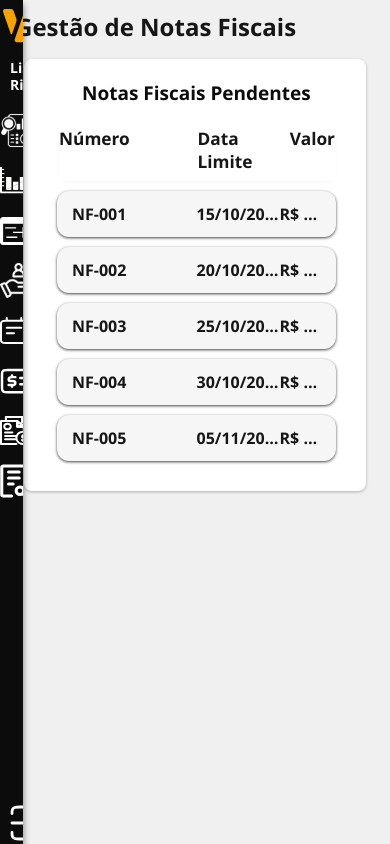
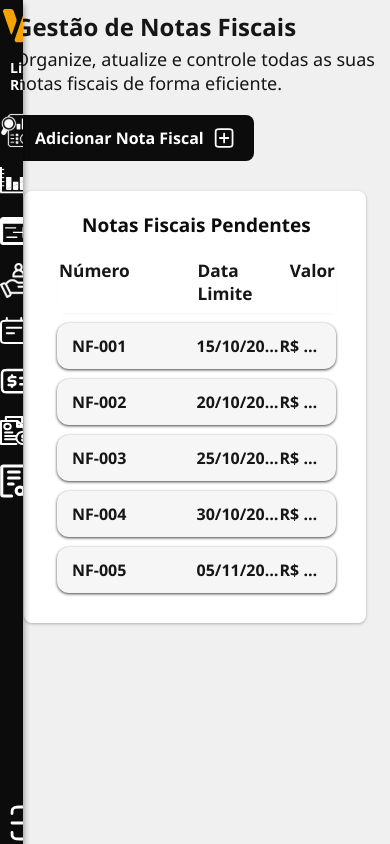
Before and after one commit to Grupo-6-2SISA/veredictum-frontend, a React (Vite) app in the folder veredictum/: page /NotasFiscais in a window 390 px wide. Built offline with nearby package versions, Linux system fonts and the light colour scheme.

Commit message:
Criando e adicionando os campos no modal de "Adicionar nota fiscal"

```diff
--- a/veredictum/src/pages/NotasFiscais/NotasFiscais.css
+++ b/veredictum/src/pages/NotasFiscais/NotasFiscais.css
@@ -24,15 +24,61 @@
 }
 
 /* Cabeçalho da página */
-.page-header {
+.header-top {
+    display: flex;
+    justify-content: space-between;
+    align-items: flex-start;
     margin-bottom: 30px;
+    padding: 0 20px;
 }
 
-.page-header h1 {
+.head-description {
+    display: flex;
+    flex-direction: column;
+    align-items: flex-start;
+    justify-content: center;
+}
+
+.div_topo h1 {
     color: var(--dark-black);
     font-size: 32px;
     font-weight: 700;
     margin: 0;
+}
+
+.head-description .description {
+    font-size: 18px;
+    font-weight: 400;
+    color: var(--dark-black);
+    margin: 8px 0 0 0;
+    max-width: 500px;
+}
+
+/* Botão de adicionar */
+.btn-new-appointment {
+    display: flex;
+    align-items: center;
+    gap: 10px;
+    background-color: var(--darkness-black);
+    color: var(--white-normal);
+    border: none;
+    padding: 12px 20px;
+    border-radius: 8px;
+    font-size: 16px;
+    font-weight: 600;
+    cursor: pointer;
+    transition: all 0.3s ease;
+    white-space: nowrap;
+}
+
+.btn-new-appointment:hover {
+    background-color: var(--dark-black);
+    transform: translateY(-2px);
+}
+
+.btn-new-appointment img {
+    width: 20px;
+    height: 20px;
 }
 
 /* Container para os cards */
@@ -61,7 +107,7 @@
         min-width: 500px;
     }
 
-    .page-header h1 {
+    .div_topo h1 {
         font-size: 28px;
     }
 }
@@ -91,11 +137,179 @@
         max-height: none;
     }
 
-    .page-header h1 {
+    .div_topo h1 {
         font-size: 24px;
     }
 
-    .page-header {
-        margin-bottom: 20px;
+    .header-top {
+        flex-direction: column;
+        align-items: flex-start;
+        gap: 20px;
+        padding: 0;
     }
 }
+
+/* Modal */
+.modal {
+    position: fixed;
+    z-index: 9999;
+    left: 0;
+    top: 0;
+    width: 100%;
+    height: 100%;
+    background: rgba(0, 0, 0, 0.4);
+    display: flex;
+    align-items: center;
+    justify-content: center;
+}
+
+.modal-content {
+    background: var(--white-normal);
+    border-radius: 12px;
+    padding: 0;
+    width: 90%;
+    max-width: 800px;
+    max-height: 90vh;
+    overflow-y: auto;
+    box-shadow: 0 10px 30px rgba(0, 0, 0, 0.3);
+}
+
+.modal-header {
+    display: flex;
+    justify-content: space-between;
+    align-items: center;
+    padding: 20px 24px;
+    border-bottom: 1px solid #eee;
+    background-color: var(--darkness-black);
+    border-radius: 12px 12px 0 0;
+}
+
+.modal-header h2 {
+    margin: 0;
+    color: var(--white-normal);
+    font-size: 24px;
+    font-weight: 700;
+}
+
+.modal-close-btn {
+    background: none;
+    border: none;
+    cursor: pointer;
+    padding: 8px;
+    border-radius: 50%;
+    display: flex;
+    align-items: center;
+    justify-content: center;
+    transition: all 0.3s ease;
+    width: 40px;
+    height: 40px;
+}
+
+.modal-close-btn:hover {
+    background-color: rgba(255, 255, 255, 0.1);
+    transform: scale(1.1);
+}
+
+.modal-close-btn img {
+    width: 24px;
+    height: 24px;
+    filter: invert(1); /* Torna o ícone branco */
+}
+
+/* Alternativa: Botão X textual */
+.modal-close-btn-text {
+    background: none;
+    border: none;
+    cursor: pointer;
+    padding: 8px;
+    border-radius: 50%;
+    display: flex;
+    align-items: center;
+    justify-content: center;
+    transition: all 0.3s ease;
+    width: 40px;
+    height: 40px;
+    font-size: 24px;
+    font-weight: bold;
+    color: #666;
+}
+
+.modal-close-btn-text:hover {
+    background-color: #f5f5f5;
+    color: #333;
+    transform: scale(1.1);
+}
+
+/* Overlay do modal para fechar ao clicar fora */
+.modal-overlay {
+    position: fixed;
+    z-index: 9999;
+    left: 0;
+    top: 0;
+    width: 100%;
+    height: 100%;
+    background: rgba(0, 0, 0, 0.4);
+    display: flex;
+    align-items: center;
+    justify-content: center;
+}
+
+/* Formulário */
+.appointment-form {
+    padding: 24px;
+}
+
+.form-row {
+    display: grid;
+    grid-template-columns: repeat(2, 1fr);
+    gap: 20px;
+    margin-bottom: 20px;
+}
+
+.form-column {
+    display: flex;
+    flex-direction: column;
+    gap: 16px;
+}
+
+.form-group-notas {
+    display: flex;
+    flex-direction: column;
+    gap: 8px;
+}
+
+.form-group-notas label {
+    font-size: 14px;
+    font-weight: 600;
+    color: var(--dark-black);
+}
+
+.form-group-notas input,
+.form-group-notas select {
+    padding: 12px;
+    border: 1px solid #ddd;
+    border-radius: 6px;
+    font-size: 14px;
+    transition: border-color 0.3s ease;
+}
+
+.form-group-notas input:focus,
+.form-group-notas select:focus {
+    outline: none;
+    border-color: var(--primary-color);
+}
+
+.form-footer-notas {
+    display: flex;
+    justify-content: flex-end;
+    padding-top: 20px;
+    border-top: 1px solid #eee;
+}
+
+.form-footer-notas .btn-new-appointment {
+    background-color: var(--darkness-black);
+}
+
+.form-footer-notas .btn-new-appointment:hover {
+    background-color: var(--dark-black);
+}
--- a/veredictum/src/pages/NotasFiscais/NotasFiscais.jsx
+++ b/veredictum/src/pages/NotasFiscais/NotasFiscais.jsx
@@ -1,4 +1,4 @@
-import React from 'react';
+import React, { useState } from 'react';
 import './NotasFiscais.css';
 import '../../index.css';
 import Sidebar from '../../components/Sidebar/Sidebar';
@@ -6,6 +6,9 @@ import Card from '../../components/Card/Card';
 import Listagem from '../../components/Listagem/Listagem';
 
 const NotasFiscais = () => {
+  // Estado para controlar o modal
+  const [isModalOpen, setIsModalOpen] = useState(false);
+
   // Dados de exemplo para notas fiscais
   const notasFiscaisData = [
     { numero: 'NF-001', dataLimite: '15/10/2025', valor: 'R$ 2.500,00' },
@@ -22,13 +25,42 @@ const NotasFiscais = () => {
     { key: 'valor', titulo: 'Valor' }
   ];
 
+  // Funções para controlar o modal
+  const openModal = () => setIsModalOpen(true);
+  const closeModal = () => setIsModalOpen(false);
+
+  // Função para fechar modal clicando fora
+  const handleOverlayClick = (e) => {
+    if (e.target === e.currentTarget) {
+      closeModal();
+    }
+  };
+
+  // Função para salvar nova nota fiscal
+  const handleSubmit = (e) => {
+    e.preventDefault();
+    // Aqui você adicionaria a lógica para salvar
+    closeModal();
+  };
+
   return (
     <div className="notas-fiscais-container">
       <Sidebar />
 
       <main className="notas-fiscais-content">
-        <div className="page-header">
-          <h1>Gestão de Notas Fiscais</h1>
+        <div className="header-top">
+          <div className="head-description">
+            <div className="div_topo">
+              <h1>Gestão de Notas Fiscais</h1>
+            </div>
+            <p className="description">
+              Organize, atualize e controle todas as suas notas fiscais de forma eficiente.
+            </p>
+          </div>
+          <button className="btn-new-appointment" onClick={openModal}>
+            Adicionar Nota Fiscal
+            <img src="src/assets/svg/btn.svg" alt="" />
+          </button>
         </div>
 
         <div className="cards-container">
@@ -40,6 +72,62 @@ const NotasFiscais = () => {
             <Listagem dados={notasFiscaisData} colunas={colunas} />
           </Card>
         </div>
+
+        {/* Modal para adicionar nota fiscal */}
+        {isModalOpen && (
+          <div className="modal" onClick={handleOverlayClick}>
+            <div className="modal-content">
+              <div className="modal-header">
+                <h2>Adicionar Nota Fiscal</h2>
+                <button className="modal-close-btn" onClick={closeModal} type="button" title="Fechar">
+                  <img src="src/assets/svg/close.svg" alt="Fechar" />
+                </button>
+              </div>
+              <form className="appointment-form" onSubmit={handleSubmit}>
+                <div className="form-row">
+                  <div className="form-column">
+                    <div className="form-group-notas">
+                      <label htmlFor="numeroNota">Número da Nota</label>
+                      <input type="text" id="numeroNota" name="numeroNota" required />
+                    </div>
+                    <div className="form-group-notas">
+                      <label htmlFor="dataVencimento">Data de Vencimento</label>
+                      <input type="date" id="dataVencimento" name="dataVencimento" required />
+                    </div>
+                    <div className="form-group-notas">
+                      <label htmlFor="emitida">Emitida</label>
+                      <select id="emitida" name="emitida" required>
+                        <option value="true">Sim</option>
+                        <option value="false">Não</option>
+                      </select>
+                    </div>
+                    <div className="form-group-notas">
+                      <label htmlFor="cliente">Cliente</label>
+                      <input type="text" id="cliente" name="cliente" required />
+                    </div>
+                  </div>
+                  <div className="form-column">
+                    <div className="form-group-notas">
+                      <label htmlFor="valor">Valor</label>
+                      <input type="text" id="valor" name="valor" required />
+                    </div>
+                    <div className="form-group-notas">
+                      <label htmlFor="etiqueta">Etiqueta</label>
+                      <input type="text" id="etiqueta" name="etiqueta" />
+                    </div>
+                    <div className="form-group-notas">
+                      <label htmlFor="urlCloud">URL Cloud</label>
+                      <input type="text" id="urlCloud" name="urlCloud" />
+                    </div>
+                  </div>
+                </div>
+                <div className="form-footer-notas">
+                  <button type="submit" className="btn-new-appointment">Salvar</button>
+                </div>
+              </form>
+            </div>
+          </div>
+        )}
       </main>
     </div>
   );
```
